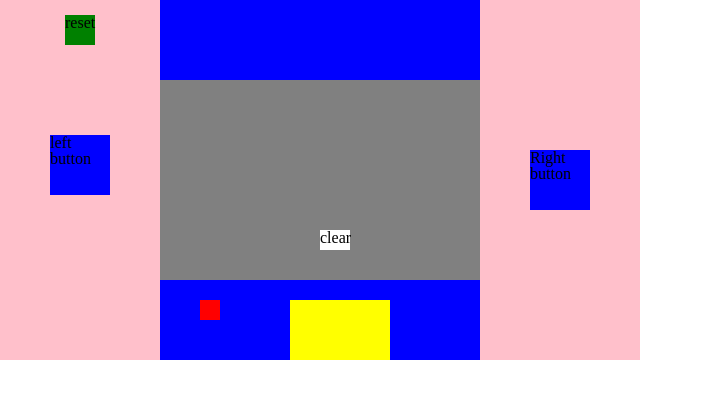
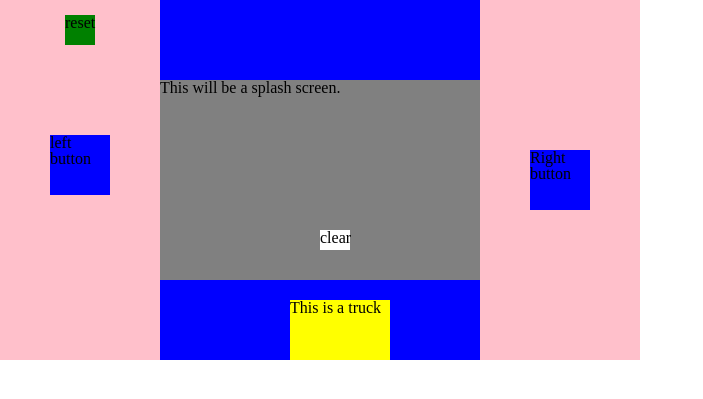
Before and after one commit to DanTheGeekMan/wdi-project-1, a PHP site: page / in a window 1280 px wide. Shown: the top 399 px of the page, without its empty margins (0-703 px from the left). Run offline with PHP 8.4, Linux system fonts and the light colour scheme.

Commit message:
Did a bit of tidying.

```diff
--- a/css/style.css
+++ b/css/style.css
@@ -67,19 +67,6 @@ section {
   left: 290px;
   top: 300px;
 }
-#launcher {
-  position: absolute;
-  top: 200px;
-  left: 100px;
-}
-#click_launcher {
-  height: 20px;
-  width: 20px;
-  position: absolute;
-  top: 300px;
-  left: 200px;
-  background-color: red;
-}
 #box {
   height: 50px;
   width: 50px;
--- a/home.html
+++ b/home.html
@@ -16,12 +16,11 @@
       <div class="buttons" id="left_button">left button</div>
     </section>
     <section id="middle">
-      <div id="notifyBox">
+      <div id="notifyBox">This will be a splash screen.
         <div class="buttons" id="clearNotifyBox">clear</div>
       </div>
-      <div id="truck"></div>
-      <div id="click_launcher"></div>
-      <div id="box">x</div>
+      <div id="truck">This is a truck</div>
+      <div id="box">This is a box</div>
     </section>
     <section id="right">
       <div class="buttons" id="right_button">Right button</div>
```
